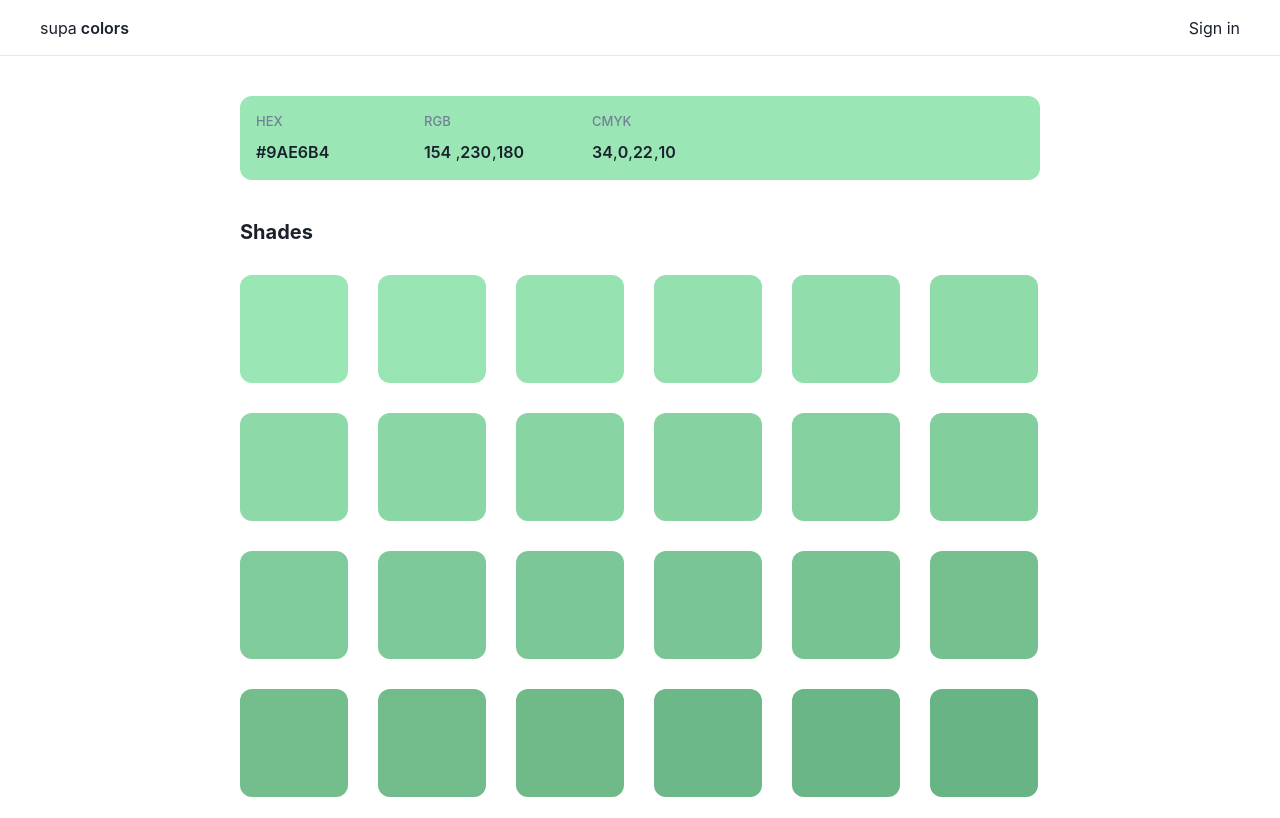
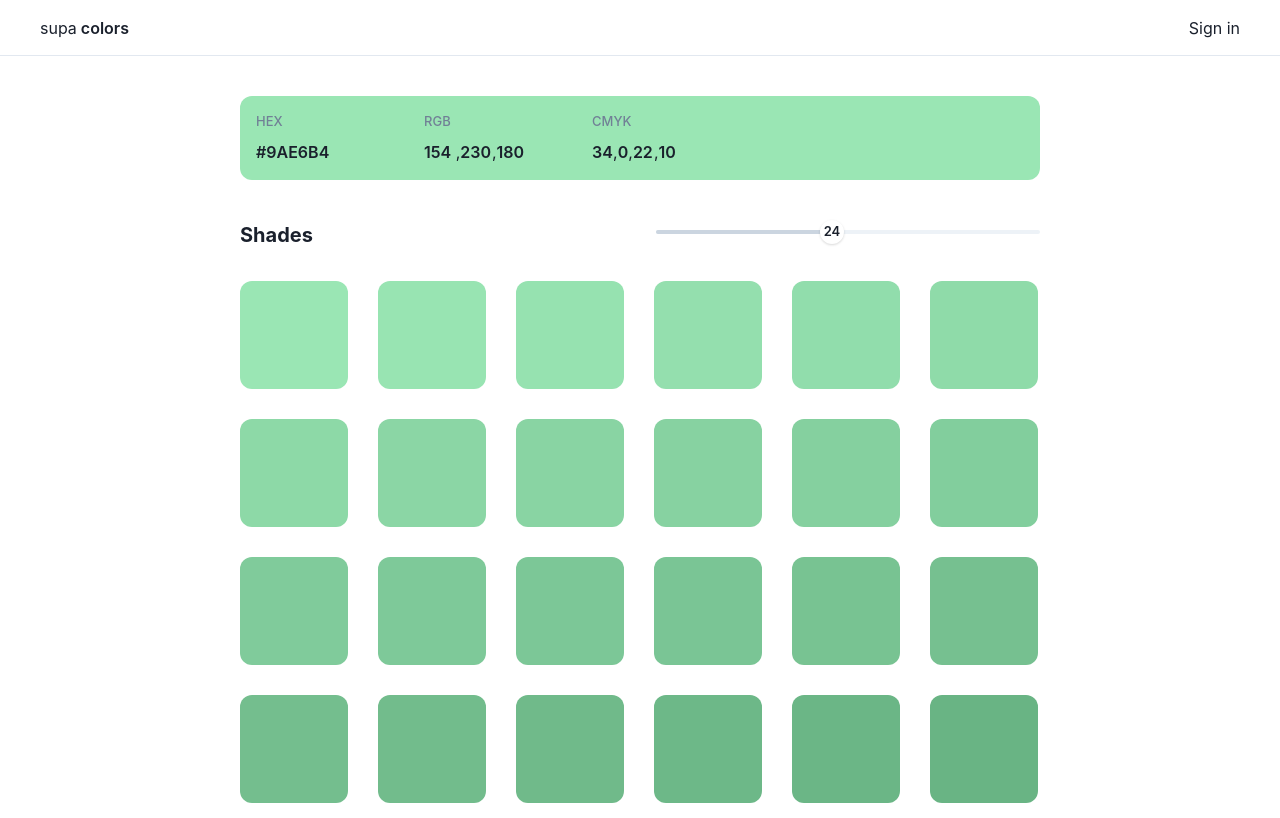
Before and after one commit to alexalannunes/chakra-theme-view, a React (Vite) app: page / in a window 1280 px wide. Built offline with nearby package versions, Linux system fonts and the light colour scheme.

Commit message:
add range slider to manage shades count

```diff
--- a/src/pages/home.tsx
+++ b/src/pages/home.tsx
@@ -9,6 +9,10 @@ import {
   Input,
   InputProps,
   Link,
+  RangeSlider,
+  RangeSliderFilledTrack,
+  RangeSliderThumb,
+  RangeSliderTrack,
   Text,
   forwardRef,
 } from "@chakra-ui/react";
@@ -31,6 +35,8 @@ export function HomePage() {
   const { color } = useParams();
 
   const nac = useNavigate();
+
+  const [shadesCount, setShadesCount] = useState([24]);
 
   const [baseColor, setColor] = useState(() => {
     return color ? "#" + color : "#9AE6B4";
@@ -89,7 +95,7 @@ export function HomePage() {
       k: Math.ceil(k * 100),
     });
 
-    nac(s.replace("#", ""), { replace: true });
+    nac(s.replace("#", "").toLowerCase(), { replace: true });
   };
 
   const handleHexChange = (hex: string) => {
@@ -111,7 +117,7 @@ export function HomePage() {
         k: Math.ceil(k * 100),
       });
 
-      nac(v, { replace: true });
+      nac(v.toLowerCase(), { replace: true });
     }
   };
 
@@ -138,7 +144,7 @@ export function HomePage() {
       b,
     });
 
-    nac(s.replace("#", ""), { replace: true });
+    nac(s.replace("#", "").toLowerCase(), { replace: true });
   };
 
   return (
@@ -267,18 +273,44 @@ export function HomePage() {
             </Flex>
           </Box>
 
-          <Box w={800} mx={"auto"} mt={10} mb={4}>
+          <Flex
+            justifyContent={"space-between"}
+            alignItems={"center"}
+            w={800}
+            mx={"auto"}
+            mt={10}
+            mb={4}
+          >
             <Heading size={"md"}>Shades</Heading>
-          </Box>
+            <Box w={96}>
+              <RangeSlider
+                max={50}
+                min={2}
+                onChange={(value) => {
+                  setShadesCount(value);
+                }}
+                value={shadesCount}
+              >
+                <RangeSliderTrack bg="gray.100">
+                  <RangeSliderFilledTrack bg="gray.300" />
+                </RangeSliderTrack>
+                <RangeSliderThumb boxSize={6} index={0}>
+                  <Text fontSize={"small"} fontWeight={"semibold"}>
+                    {shadesCount}
+                  </Text>
+                </RangeSliderThumb>
+              </RangeSlider>
+            </Box>
+          </Flex>
           <Flex flexWrap={"wrap"} mt={4} w={830} mx={"auto"}>
-            {generateShades(baseColor, 24).map((shade, index) => (
+            {generateShades(baseColor, shadesCount[0]).map((shade, index) => (
               <Box
+                bg={shade}
+                h={108}
                 key={shade + "-" + index}
-                h={108}
+                m={15}
+                rounded={"12px"}
                 width={108}
-                m={15}
-                bg={shade}
-                rounded={"12px"}
               />
             ))}
           </Flex>
```
